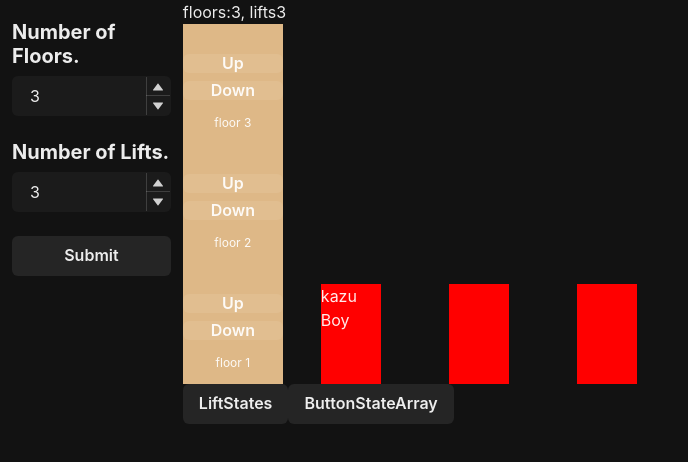
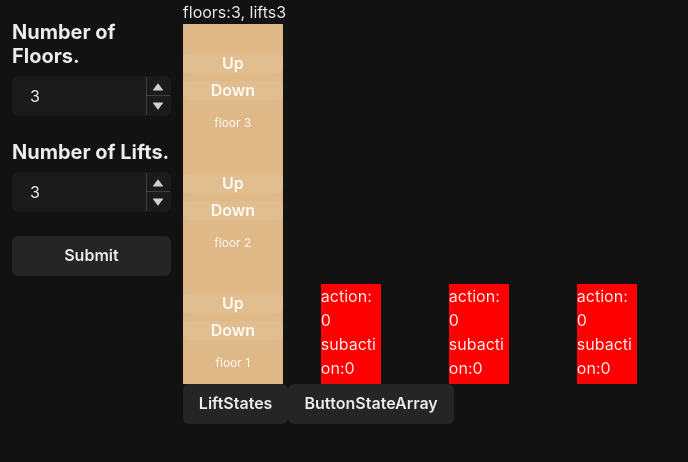
Before and after one commit to AnshJain-Shwalia/Lift-Simulation-Vercel, a React (Vite) app: page / in a window 1280 px wide. Shown: the top 462 px of the page, without its empty margins (0-688 px from the left). Built offline with nearby package versions, Linux system fonts and the light colour scheme.

Commit message:
temp. some things work, some things need to be debugged.

```diff
--- a/src/components/Controller/Controller.tsx
+++ b/src/components/Controller/Controller.tsx
@@ -190,9 +190,11 @@ const Controller = ({ floors, lifts }: Props) => {
         }
     };
     assignLift();
+    console.log("the Button Panel State", buttonPanelState);
     // console.log(buttonPanelState);
     // console.log(liftStates);
     const updateLiftState = (newLiftState: liftState, index: number) => {
+        console.log("kazinga bazinga!");
         setLiftStates((prevState) => {
             let newState = JSON.parse(JSON.stringify(prevState)) as liftState[];
             newState[index] = newLiftState;
--- a/src/components/LiftBox/LiftBox.tsx
+++ b/src/components/LiftBox/LiftBox.tsx
@@ -42,7 +42,10 @@ const LiftBox = React.memo(
                         }}
                         transition={{ duration: 0 }}
                         onAnimationComplete={completionSignal}
-                    ></motion.div>
+                    >
+                        {" "}
+                        action:0 subaction:0
+                    </motion.div>
                 );
             } else if (subaction === 1) {
                 // return a lift that is moving up from the floor
@@ -75,7 +78,9 @@ const LiftBox = React.memo(
                             ease: "linear",
                         }}
                         onAnimationComplete={completionSignal}
-                    ></motion.div>
+                    >
+                        action:0 subaction:1
+                    </motion.div>
                 );
             } else {
                 // return a lift that is going down one level from floor
@@ -108,7 +113,9 @@ const LiftBox = React.memo(
                             ease: "linear",
                         }}
                         onAnimationComplete={completionSignal}
-                    ></motion.div>
+                    >
+                        action:0 subaction:else
+                    </motion.div>
                 );
             }
         } else if (action === 1) {
@@ -141,7 +148,7 @@ const LiftBox = React.memo(
                         transition={{ duration: 0 }}
                         onAnimationComplete={completionSignal}
                     >
-                        kazu Boy
+                        action:1 subaction:0
                     </motion.div>
                 );
             } else if (subaction === 1) {
@@ -174,7 +181,9 @@ const LiftBox = React.memo(
                             duration: constants.liftOpeningTimeInSec,
                         }}
                         onAnimationComplete={completionSignal}
-                    ></motion.div>
+                    >
+                        action:1 subaction:1
+                    </motion.div>
                 );
             } else if (subaction === 2) {
                 // return a lift that has open doors.
@@ -211,7 +220,9 @@ const LiftBox = React.memo(
                                 constants.liftHoldingTimeInSec * 1000
                             );
                         }}
-                    ></motion.div>
+                    >
+                        action:1 subaction:2
+                    </motion.div>
                 );
             } else {
                 // return a lift at floor that is closing.
@@ -243,7 +254,9 @@ const LiftBox = React.memo(
                             duration: constants.liftOpeningTimeInSec,
                         }}
                         onAnimationComplete={completionSignal}
-                    ></motion.div>
+                    >
+                        action:1 subaction:3/else
+                    </motion.div>
                 );
             }
         } else {
--- a/src/components/LiftContainer/LiftContainer.tsx
+++ b/src/components/LiftContainer/LiftContainer.tsx
@@ -16,6 +16,7 @@ const LiftContainer = ({ floors, liftStates, updateLiftState }: Props) => {
         <HStack wrap={"wrap"}>
             {liftStates.map((value, index) => {
                 let RA = liftState2AR(value);
+
                 return (
                     <Lift
                         action={RA.action}
@@ -27,7 +28,7 @@ const LiftContainer = ({ floors, liftStates, updateLiftState }: Props) => {
                                 updateLiftState(newLS, index);
                             });
                         }}
-                        key={index}
+                        key={JSON.stringify(value) + JSON.stringify(index)}
                     />
                 );
             })}
--- a/src/components/LiftContainer/signalReceiver.ts
+++ b/src/components/LiftContainer/signalReceiver.ts
@@ -29,6 +29,7 @@ export const signalReceiver = (
             // lift is stationary and was stationary
             // check if there are any floors that need to be visited above and including that floor.
             //      if there are then change the state to state=0,movement=1,ohc=0,floor=same,perLiftButtonPanelState=same
+            console.log("this also happened.");
             for (let i = lS.floor; i < lS.perLiftButtonPanelState.length; i++) {
                 if (
                     lS.perLiftButtonPanelState[i][0] == true ||
@@ -40,6 +41,7 @@ export const signalReceiver = (
                     return;
                 }
             }
+            console.log("this also happened 2.");
             // check if there are any floors that need to be visited below.
             //      if there are then change the state to state=0,movement=-1,ohc=0,floor=same,pLBPS=same
             for (let i = lS.floor - 1; i >= 0; i--) {
@@ -53,6 +55,7 @@ export const signalReceiver = (
                     return;
                 }
             }
+            console.log("this also happened 3.");
             return;
         } else if (lS.movement === 1) {
             // lift is stationary, but was moving up.
```
